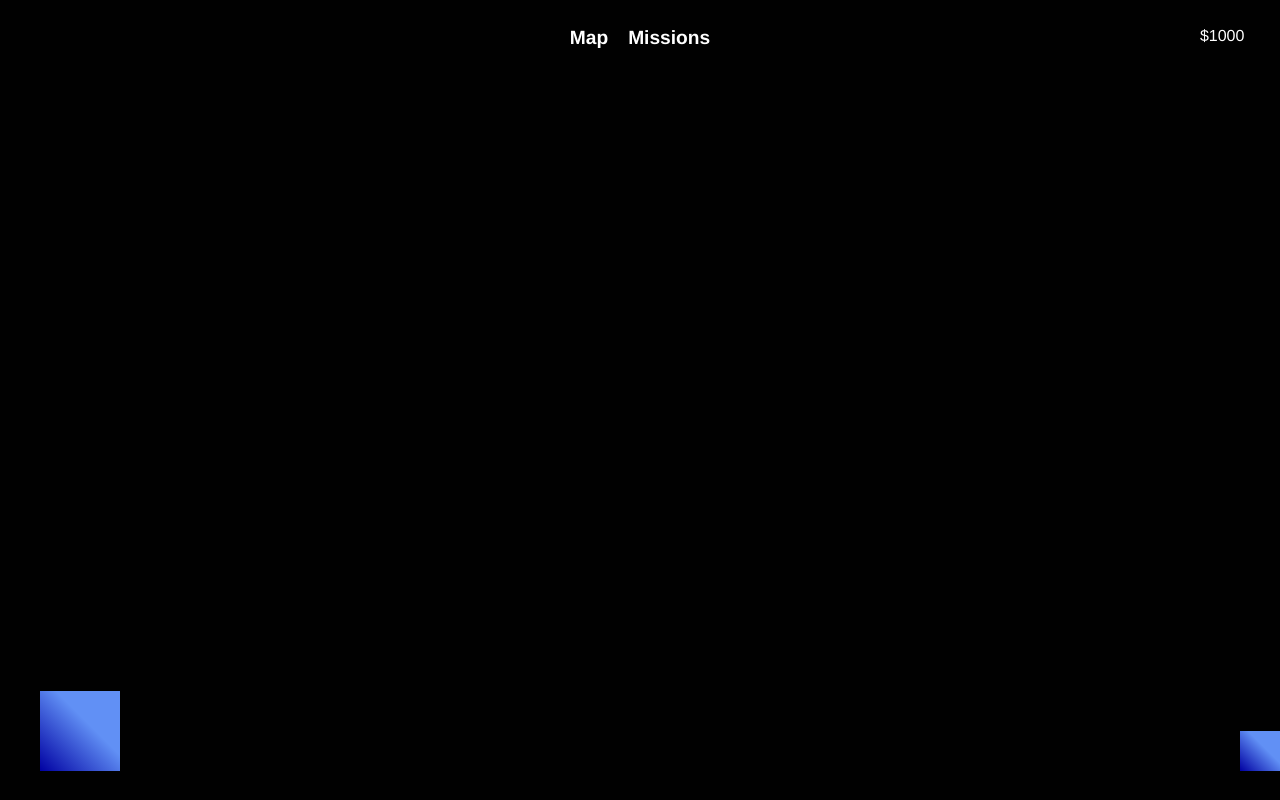
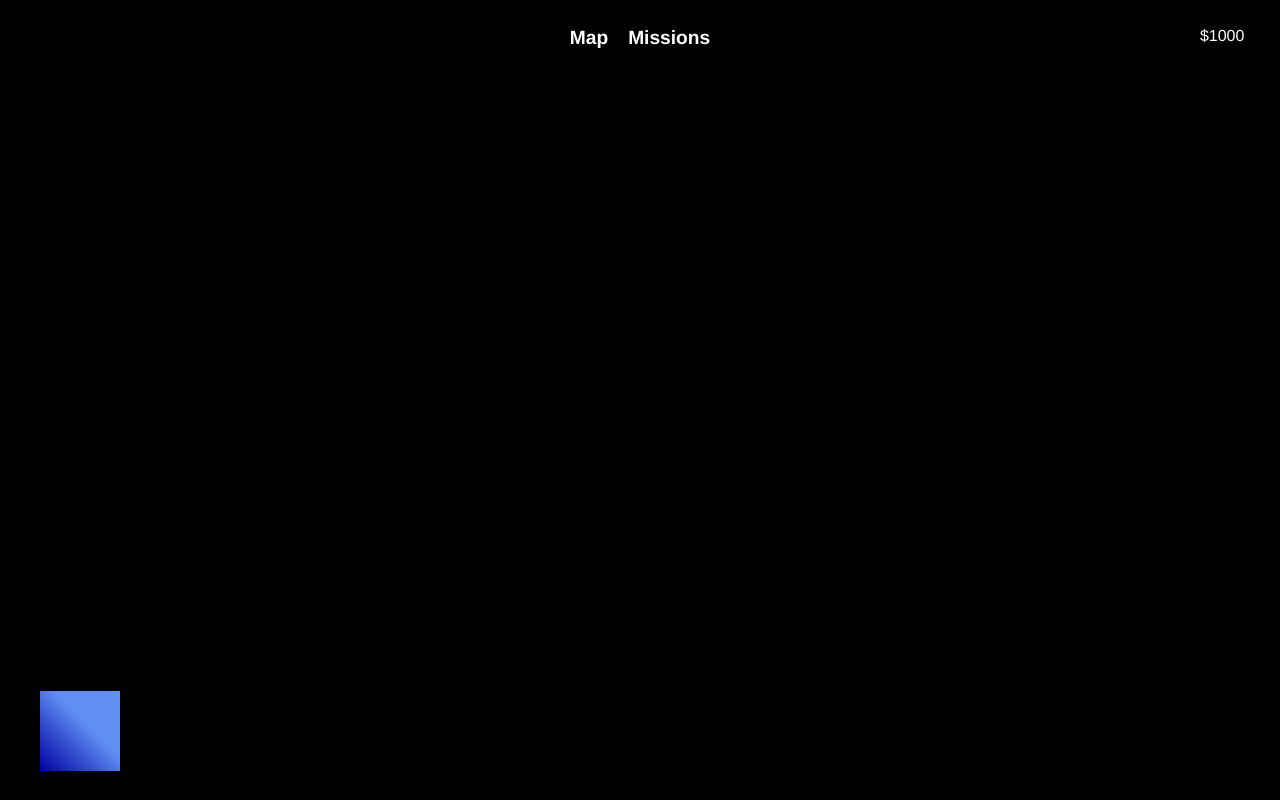
Before and after one commit to cocomittens/Overlink, a React (Vite) app in the folder frontend/: page /files in a window 1280 px wide. Built offline with nearby package versions, Linux system fonts and the light colour scheme.

Commit message:
Begin to add mission details view

```diff
--- a/frontend/src/components/BottomMenu.tsx
+++ b/frontend/src/components/BottomMenu.tsx
@@ -1,7 +1,11 @@
 import React, { useState } from "react";
 import "../styles/bottomMenu.scss";
 import { useAtom } from "jotai";
-import { softwareAtom, currentSoftwareAtom } from "../store";
+import {
+  softwareAtom,
+  currentSoftwareAtom,
+  currentMissionsAtom,
+} from "../store";
 import TraceTracker from "./TraceTracker";
 
 const SoftwareList = () => {
@@ -13,30 +17,38 @@
       {software.map((item) => (
         <li
           key={item.id}
-                    onClick={() => setCurrentSoftware(prev => new Set(prev).add(item.id))}
+          onClick={() =>
+            setCurrentSoftware((prev) => new Set(prev).add(item.id))
+          }
         >
           {item.name}
         </li>
       ))}
     </ul>
   );
-}
+};
 
 const BottomMenu: React.FC = () => {
   const [showSoftware, setShowSoftware] = useState(false);
   const [currentSoftware] = useAtom(currentSoftwareAtom);
+  const [currentMissions] = useAtom(currentMissionsAtom);
 
   return (
     <div className="bottom-menu">
       {showSoftware && <SoftwareList />}
       <ul>
-                <li className="software-icon" onClick={() => setShowSoftware(!showSoftware)}></li>
+        <li
+          className="software-icon"
+          onClick={() => setShowSoftware(!showSoftware)}
+        ></li>
       </ul>
-            <ul>
-                <li className="message-icon"></li>
+      <ul className="messages">
+        {currentMissions.map((mission) => {
+          return <li key={mission.id} className="message-icon"></li>;
+        })}
       </ul>
-            {currentSoftware.has('trace_tracker') && (<TraceTracker />)}
-        </div >
+      {currentSoftware.has("trace_tracker") && <TraceTracker />}
+    </div>
   );
 };
 
--- a/frontend/src/styles/bottomMenu.scss
+++ b/frontend/src/styles/bottomMenu.scss
@@ -44,6 +44,11 @@
     }
 }
 
+.messages {
+    display: flex;
+    gap: 8px;
+}
+
 .message-icon {
     width: 40px;
     height: 40px;
```
Also changed, not shown: frontend/src/components/Message.tsx (added, +16 -0 lines), frontend/src/styles/message.scss (added). Lines whose indentation alone changed are shown as unchanged.
